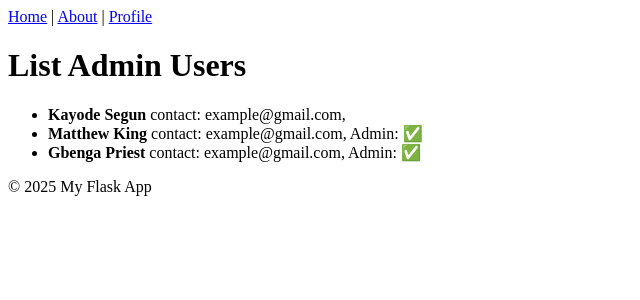
After one commit to mywayisone/Python-Learning, a Flask app: page /users in a window 1280 px wide. The commit adds this page. Shown: the top 300 px of the page, without its empty margins (0-640 px from the left). Run offline with Flask 3, Linux system fonts and the light colour scheme.

Commit message:
Add Day 20 Exercises

```diff
--- a/day20_intro_to_flask/app.py
+++ b/day20_intro_to_flask/app.py
@@ -4,7 +4,26 @@ app = Flask(__name__)
 
 @app.route("/")
 def home():
-    return render_template("index.html")
+    posts = [
+        {"title": "Flask Basics", "author": "John"},
+        {"title": "Understanding Jinja", "author": "Mary"},
+        {"title": "Web Dev with Python", "author": "Ada"},
+    ]
+    return render_template("index.html", posts=posts)
+
+@app.route("/users")
+def users():
+    users = [
+        {"name": "Kayode Segun", "email": "example@gmail.com", "is_admin" : False},
+        {"name": "Matthew King", "email": "example@gmail.com",  "is_admin": True},
+        {"name": "Gbenga Priest", "email": "example@gmail.com", "is_admin": True},
+    ]
+    return render_template("users.html", users=users)
+
+@app.errorhandler(404)
+def not_found(e):
+    return render_template("404.html"), 404
+
 
 @app.route("/about")
 def about():
--- /dev/null
+++ b/day20_intro_to_flask/templates/404.html
@@ -0,0 +1,6 @@
+{% extends "base.html" %}
+{% block title %}Page Not Found{% endblock %}
+{% block content %}
+  <h1>404 - Not Found</h1>
+  <p>The page you are looking for does not exist.</p>
+{% endblock %}
--- /dev/null
+++ b/day20_intro_to_flask/templates/users.html
@@ -0,0 +1,10 @@
+{% extends "base.html" %}
+{% block title %}Home{% endblock %}
+{% block content %}
+  <h1>List Admin Users</h1>
+  <ul>
+    {% for user in users %}
+      <li><strong>{{ user.name }}</strong> contact: {{ user.email }}, {% if user.is_admin %}Admin: ✅{% endif%} </li>
+    {% endfor %}
+  </ul>
+{% endblock %}
```
Also changed, not shown: day20_intro_to_flask/templates/index.html (+6 -4 lines).
